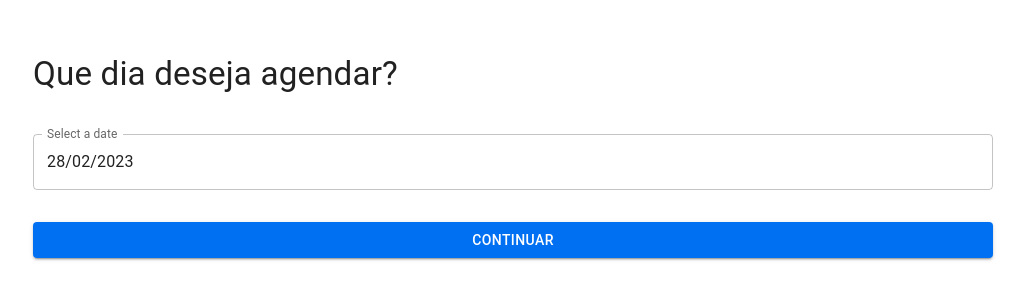
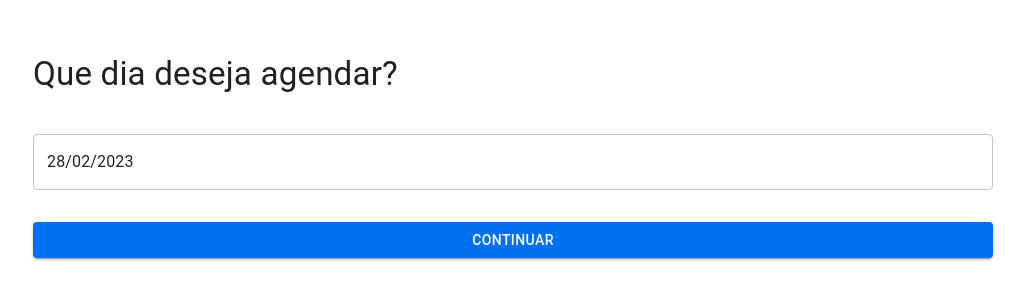
Before and after one commit to a3devcom/cnn-agendamento-Next.js, a Next.js app: page /data in a window 1280 px wide. Shown: the part 244-544 px from the top of the page, without its empty margins (127-1152 px from the left). Built offline with nearby package versions, Linux system fonts and the light colour scheme.

Commit message:
fix /data

```diff
--- a/src/pages/data.js
+++ b/src/pages/data.js
@@ -2,8 +2,10 @@ import Box from '@mui/material/Box';
 import Button from '@mui/material/Button';
 import { DatePicker } from '@mui/x-date-pickers';
 import TextField from '@mui/material/TextField';
+import { useState } from 'react';
 
 const DateSelection = () => {
+  const [selectedDate, setSelectedDate] = useState();
   return (
     <Box
       className="flex flex-col items-center justify-center h-screen"
@@ -13,17 +15,11 @@ const DateSelection = () => {
       >
       <h1 className='text-h5 mb-10'>Que dia deseja agendar?</h1>
       <DatePicker
-  renderInput={(props) => (
-    <TextField
-      {...props}
-      label="Select a date"
-      InputLabelProps={{
-        shrink: true,
-      }}
-    />
-  )}
-  disablePast
-/>
+        value={selectedDate}
+        onChange={(date) => setSelectedDate(date)}
+        renderInput={(params) => <TextField {...params} />}
+        disablePast
+      />
         <Button
           sx={{
             marginTop: '2rem',
```
